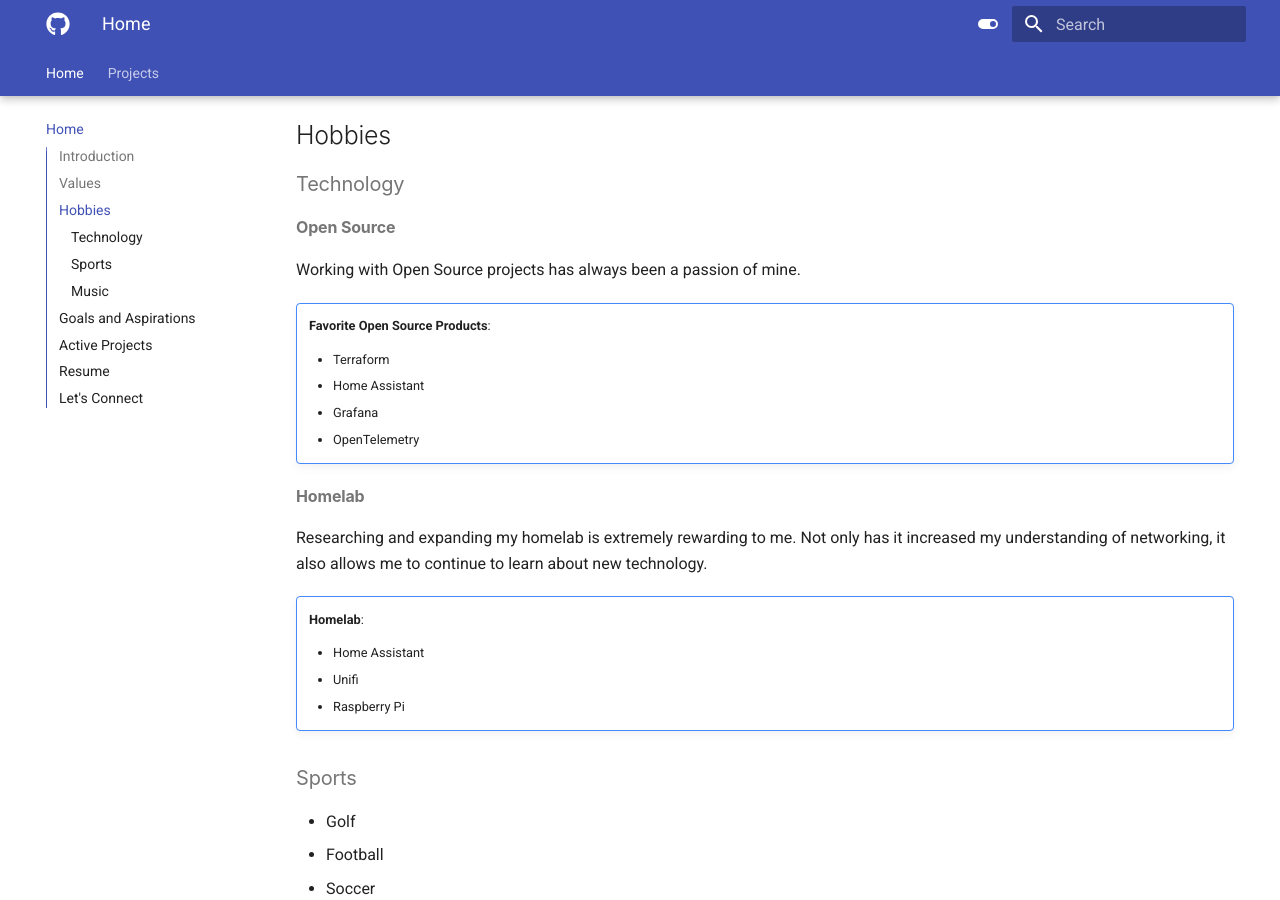
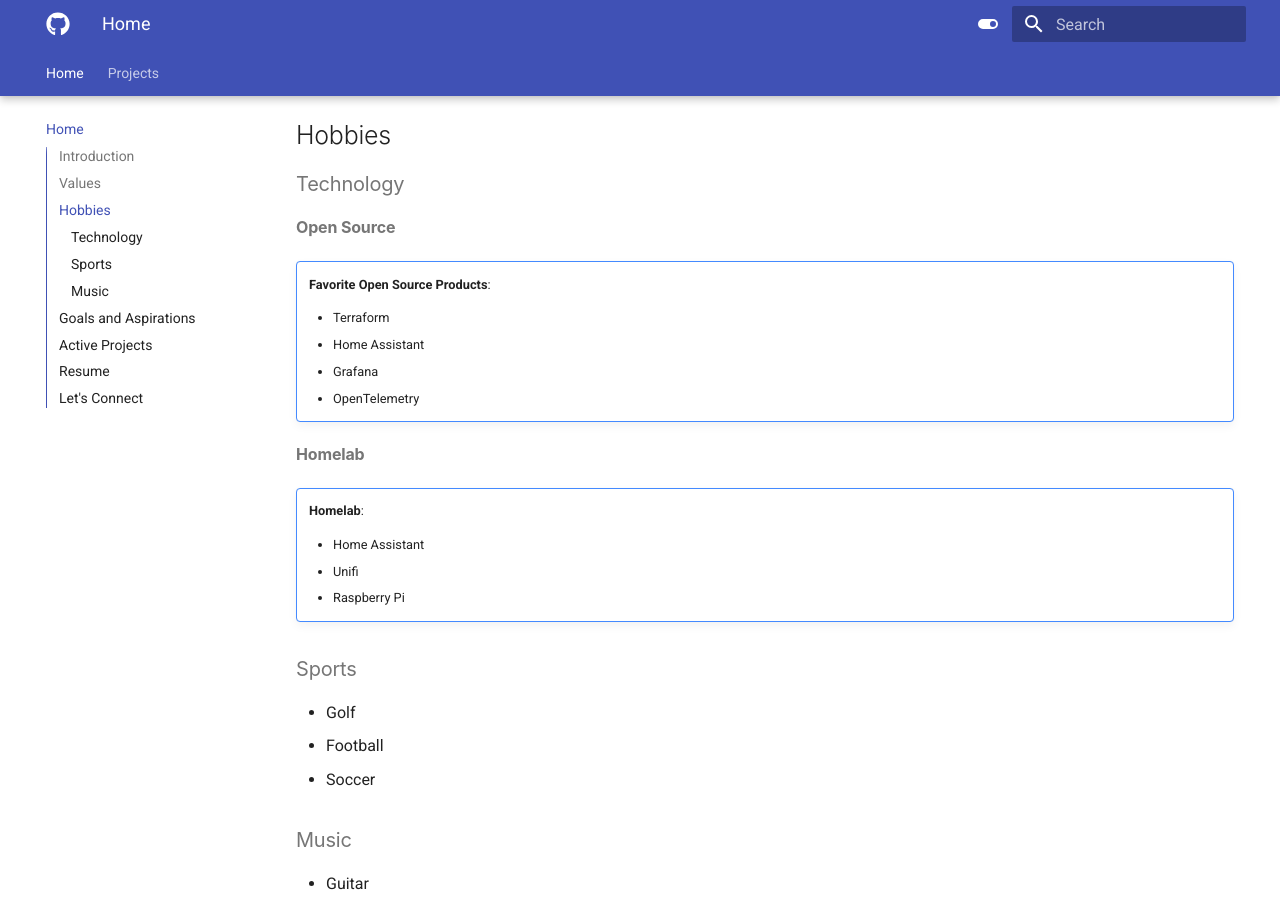
Before and after one commit to stevejoluc/stevejoluc.github.io, an MkDocs documentation site: the page built from docs/index.md, in a window 1280 px wide and 900 px high, scrolled down 560 px. Built offline with MkDocs 1.6.1 and Material for MkDocs 9.7.7, drawn with Linux system fonts in a browser that asks for light colours; emoji names are drawn with the system emoji font.

Commit message:
Update index.md

```diff
--- a/docs/index.md
+++ b/docs/index.md
@@ -14,7 +14,6 @@
 
 ### Technology
 #### Open Source
-Working with Open Source projects has always been a passion of mine.
 
 !!! cite ""
     **Favorite Open Source Products**:
@@ -25,7 +24,6 @@
     * OpenTelemetry
 
 #### Homelab
-Researching and expanding my homelab is extremely rewarding to me. Not only has it increased my understanding of networking, it also allows me to continue to learn about new technology.
 
 !!! cite ""
     **Homelab**:
```
